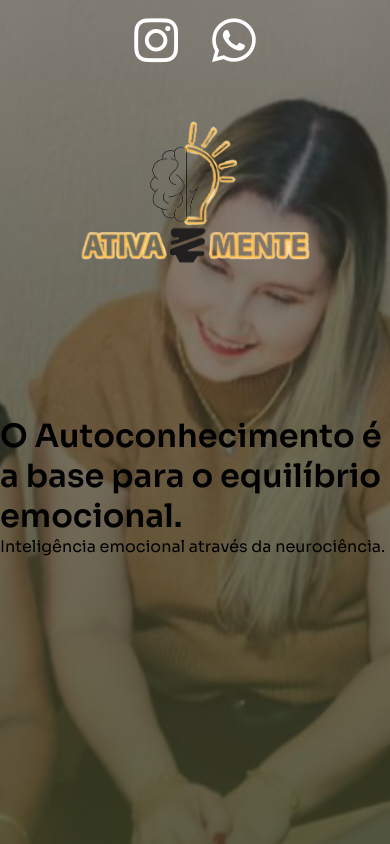
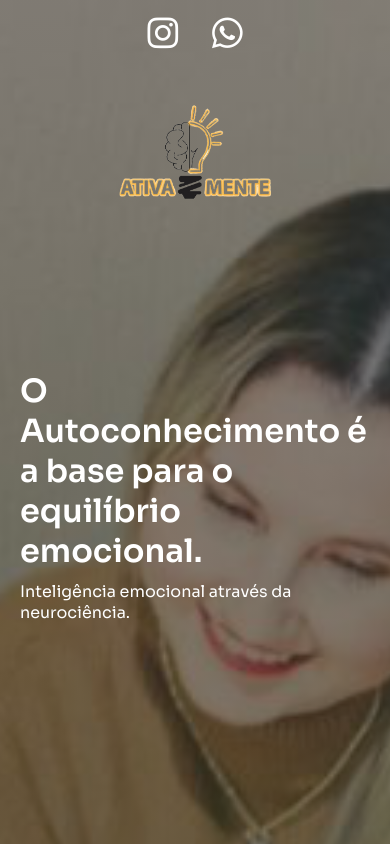
Before and after one commit to yuafiquniallah/projetoativamentenovo, a plain HTML site: page index.html in a window 390 px wide. Shown: the top 844 px of the page. Drawn offline with Linux system fonts and the light colour scheme.

Commit message:
alterações para media screen

```diff
--- a/Partials/_header.scss
+++ b/Partials/_header.scss
@@ -73,17 +73,17 @@ i {
 
 }
 
-@media screen and (min-width: 370px) and (max-width: 1024px) {
+@media screen and (max-width: 768px) {
     .header-content {
 
-        width: 100%;
+        width: 10%;
         flex-direction: column;
         align-items: center;
         justify-content: center;
 
         i {
             margin-top: 15px;
-            font-size: 50px;
+            font-size: 35px;
             gap: 15px;
             margin-right: 20px
             ;
@@ -100,15 +100,12 @@ i {
         bottom: 100px;
         position: relative;
         max-width: 500px;
-        width: 300px;
+        width: 250px;
 
     }
 
     .bg-home::before {
-
-            position: absolute;
-            width: 100%;
-            height: 100%;
+        background-size: contain;
     }
 
 }
--- a/Partials/_layout.scss
+++ b/Partials/_layout.scss
@@ -20,10 +20,51 @@
     left: 0px;
     top: 0px;
     width: 100%;
-    height: 250%;
+    height: 200%;
     z-index: -1;
     background-size: cover;
     background-repeat: no-repeat;
     opacity: 0.98;
     background-position: 50% 0;
 }
+
+// -- começo hero
+
+.hero {
+    color: $white-normal;
+    min-height: 40vh;
+    display: flex;
+    flex-direction: column;
+    justify-content: center;
+    padding: 14px;
+    padding-left: 200px;
+    padding-top: 300px;
+
+    .h1 {
+        text-align: center;
+    }
+        p{
+
+            margin-top: 10px;
+        }
+}
+
+@media screen and (max-width: 768px) {
+    .hero {
+        min-height: 60vh;
+        padding: 20px;
+        padding-bottom: 700px;
+        align-items: center;
+        font-size: 10;
+
+        h1{
+            align-items: center;
+
+
+        }
+
+    }
+
+
+
+}
--- a/style.scss
+++ b/style.scss
@@ -29,7 +29,7 @@ button {
 
 img {
 
-    width: 100%;
+    width: 80%;
 
 }
 
```
Also changed, not shown: style.css, 1 other file.
